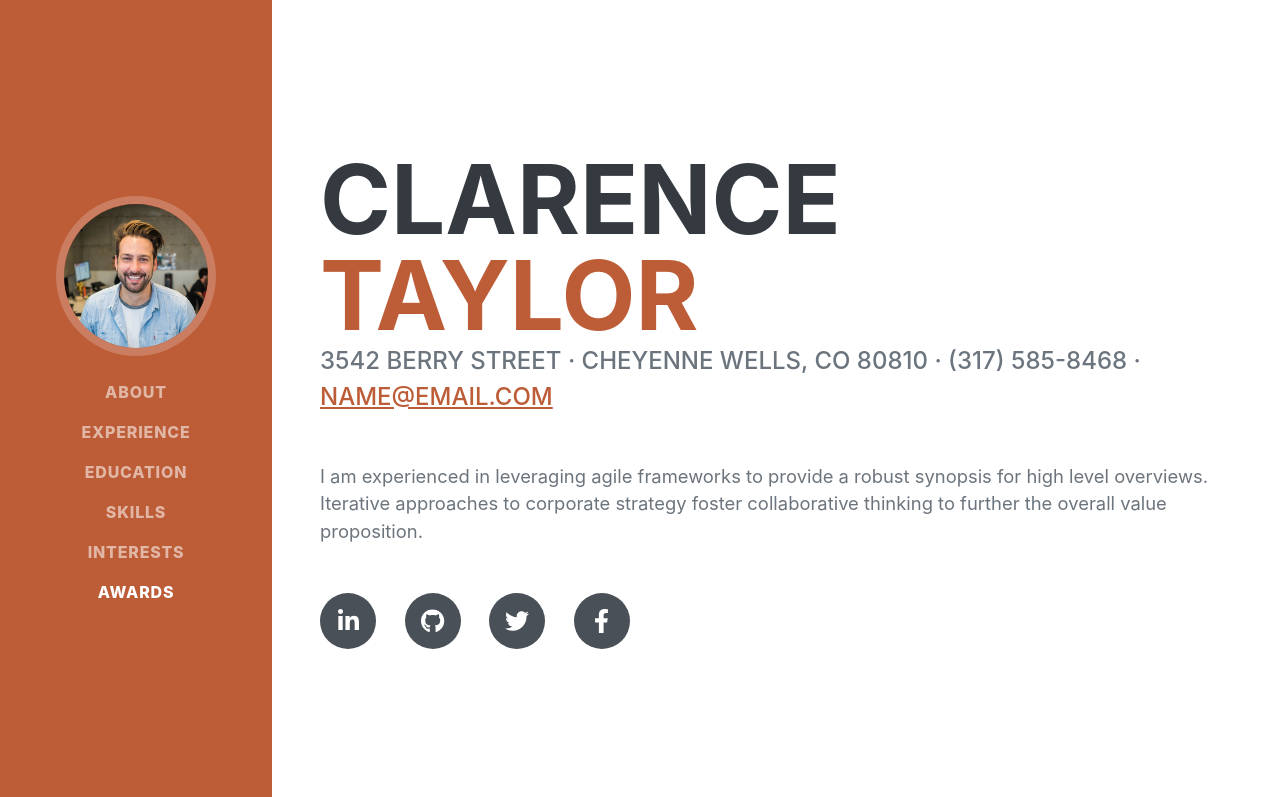
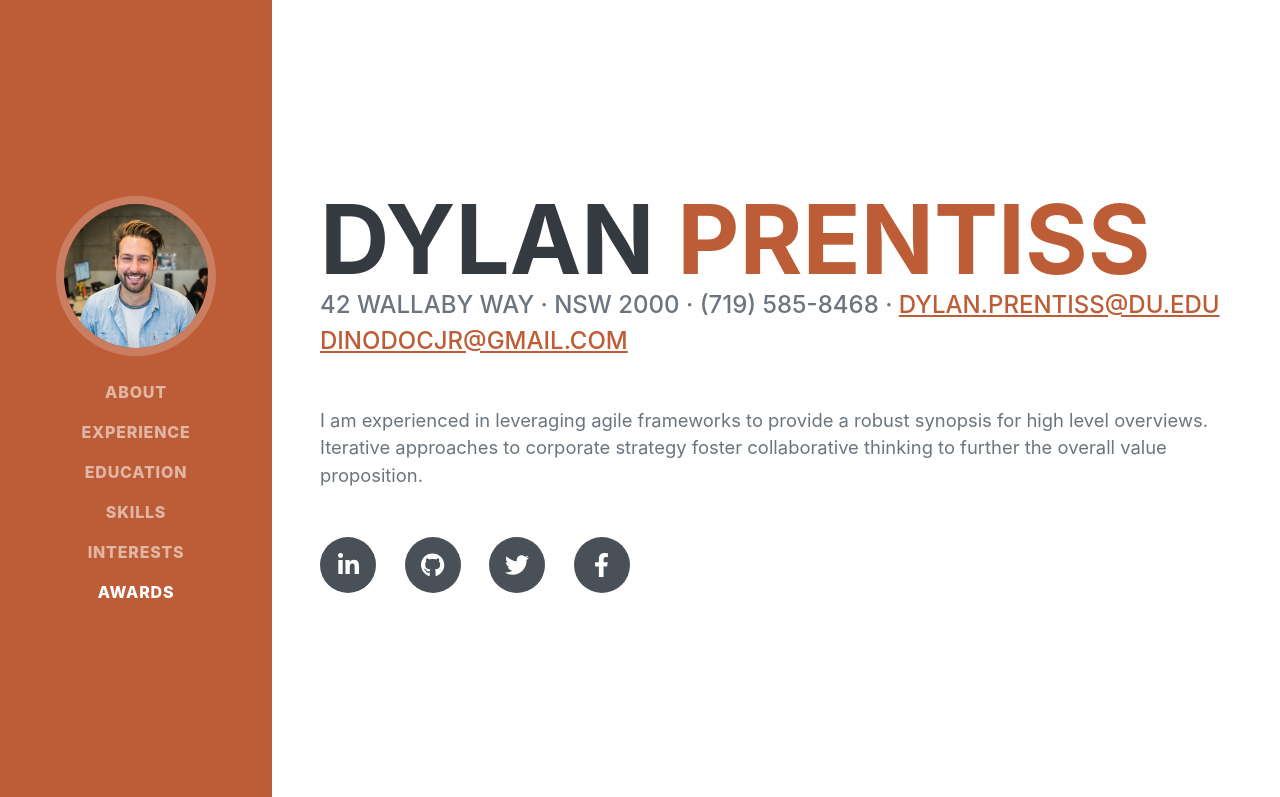
Before and after one commit to sirmichaelblackrose/sirmichaelblackrose.github.io, a plain HTML site: page index.html in a window 1280 px wide. Shown: the top 797 px of the page. Drawn offline with nearby package versions, Linux system fonts and the light colour scheme; a web font is replaced by a local one.

Commit message:
Added personal information

```diff
--- a/index.html
+++ b/index.html
@@ -40,12 +40,14 @@
             <section class="resume-section" id="about">
                 <div class="resume-section-content">
                     <h1 class="mb-0">
-                        Clarence
-                        <span class="text-primary">Taylor</span>
+                        Dylan
+                        <span class="text-primary">Prentiss</span>
                     </h1>
+                    <address>
                     <div class="subheading mb-5">
-                        3542 Berry Street · Cheyenne Wells, CO 80810 · (317) 585-8468 ·
-                        <a href="mailto:name@email.com">name@email.com</a>
+                        42 Wallaby Way · NSW 2000 · (719) 585-8468 ·
+                        <a href="mailto:dylan.prentiss@du.edu">dylan.prentiss@du.edu</a>
+                        <a href="mailto:dinodocjr@gmail.com">dinodocjr@gmail.com</a>
                     </div>
                     <p class="lead mb-5">I am experienced in leveraging agile frameworks to provide a robust synopsis for high level overviews. Iterative approaches to corporate strategy foster collaborative thinking to further the overall value proposition.</p>
                     <div class="social-icons">
@@ -54,6 +56,7 @@
                         <a class="social-icon" href="#!"><i class="fab fa-twitter"></i></a>
                         <a class="social-icon" href="#!"><i class="fab fa-facebook-f"></i></a>
                     </div>
+                    </address>
                 </div>
             </section>
             <hr class="m-0" />
```
